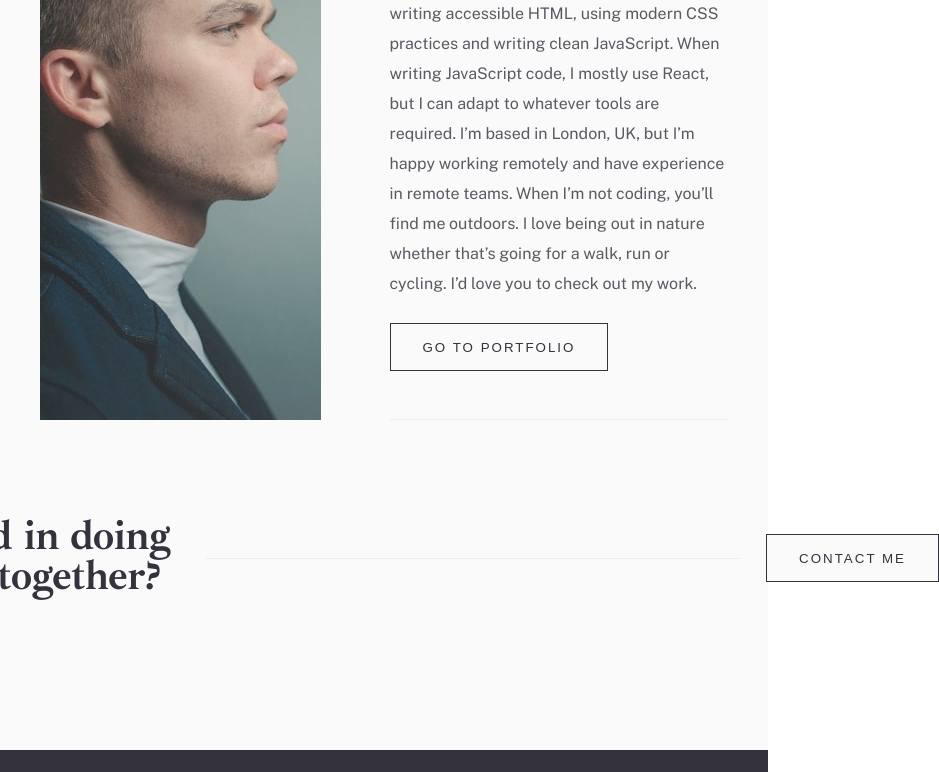
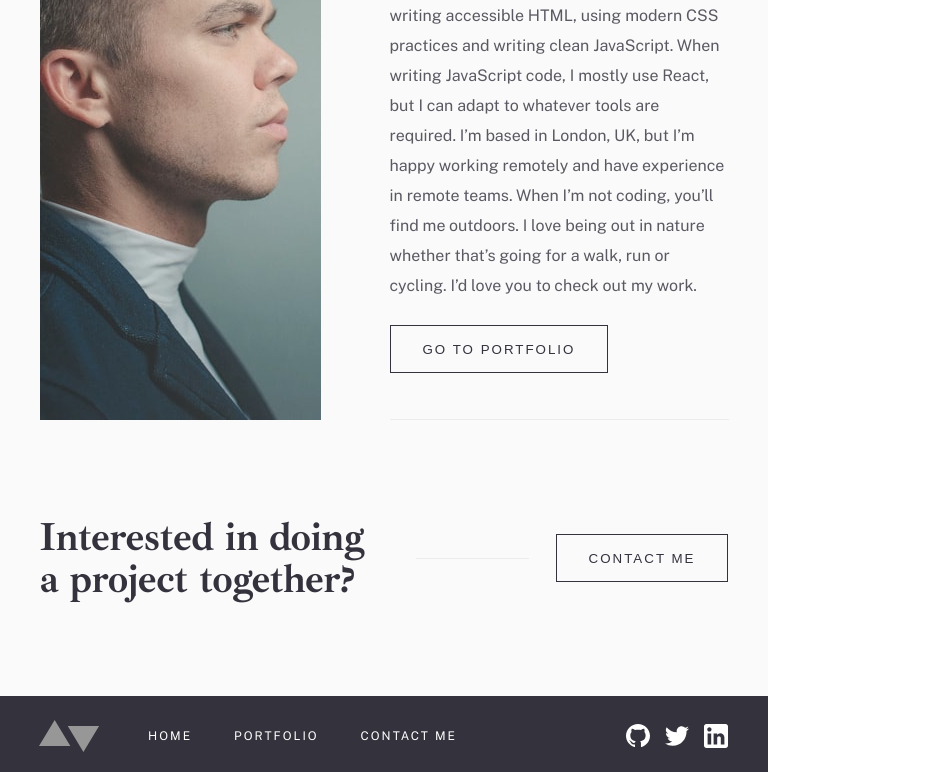
Before and after one commit to danielopq/minimalPortfolio, a React (Vite) app: page / in a window 768 px wide. Shown: the part 1019-1791 px from the top of the page, 939 px wide, since content can reach past the window. Built offline with nearby package versions, Linux system fonts and the light colour scheme.

Commit message:
contactFooter.css - tablet version done

```diff
--- a/src/components/shared/contactFooter/contactFooter.css
+++ b/src/components/shared/contactFooter/contactFooter.css
@@ -18,3 +18,22 @@
     height: 1px;
     background-color: rgba(151,151,151,0.15);
 }
+
+/*############################## TABLET VERSION ##############################*/
+
+@media (min-width: 768px) and (max-width: 1024px) {
+    #contactFooter{
+        width: 689px;
+        height: 84px;
+        margin-bottom: 96px;
+    }
+
+
+    #contactFooter-line{
+        width: 113px;
+    }
+}
+
+/*############################## MOBILE VERSION ##############################*/
+
+@media screen and (max-width:767px) {}
--- a/src/index.css
+++ b/src/index.css
@@ -88,7 +88,7 @@ h1{
 h2{
     padding: 0px;
     margin: 0px;
-    font: 700 42px/40px 'IbarraRealNova-Bold';
+    font: 700 40px/42px 'IbarraRealNova-Bold';
     letter-spacing: -0.36px;
     color: var(--darkGrey);
 }
```
